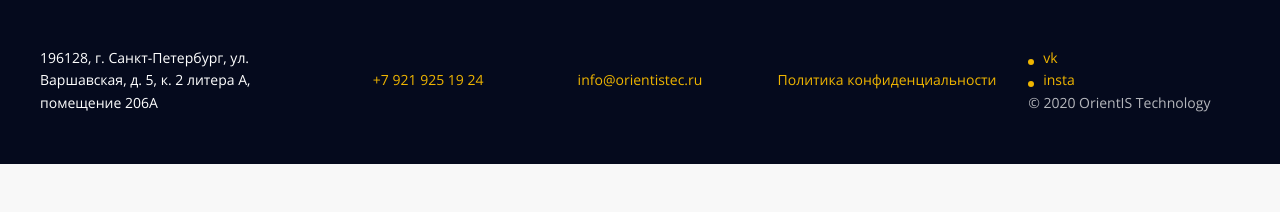
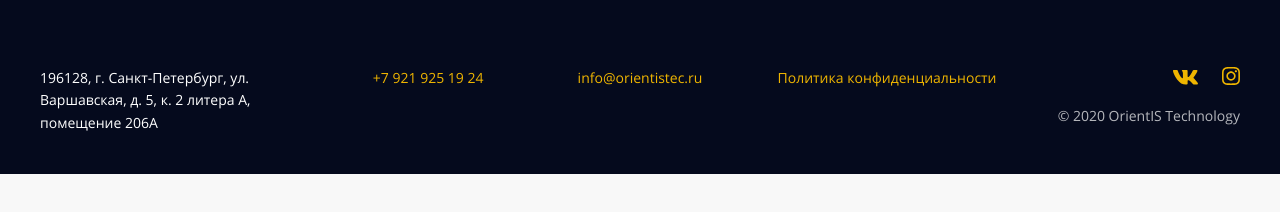
Before and after one commit to TMaksimovich/orient, a website: page app/index.html in a window 1280 px wide. Shown: the part 198-410 px from the top of the page. Drawn offline with nearby package versions, Linux system fonts and the light colour scheme; files that its build step writes are made by us from their sources.

Commit message:
footer style desktop

```diff
--- a/app/sass/_footer.scss
+++ b/app/sass/_footer.scss
@@ -1,5 +1,5 @@
 footer {
-	padding: 50px 40px;
+	padding: 70px 40px 40px;
   background-color: $dark-blue;
   color: #fff;
   font-size: 14px;
@@ -11,15 +11,49 @@ footer {
 .footer-content {
   display: flex;
   justify-content: space-between;
-  align-items: center;
+  align-items: flex-start;
 }
 .phone-column,
 .mail-column,
 .privacy-column {
   text-align: center;
 }
+.social-column {
+  text-align: right;
+}
 .copyright {
   opacity: 0.7;
+}
+.social-list {
+  display: flex;
+  justify-content: flex-end;
+  align-items: flex-end;
+}
+.social-item {
+  padding-right: 0;
+  padding-left: 24px;
+  margin-bottom: 20px;
+  &:after {
+    display: none;
+  }
+}
+.social-link {
+  font-size: 0;
+  background-position: 0 0;
+  background-repeat: no-repeat;
+  display: block;
+}
+.social-link--vk {
+  background-image: url("../img/vk.svg");
+  background-size: 25px 15px;
+  width: 25px;
+  height: 15px;
+}
+.social-link--insta {
+  background-image: url("../img/insta.svg");
+  background-size: 18px 18px;
+  width: 18px;
+  height: 18px;
 }
 
 @media(max-width:991px){
--- a/web/css/style.css
+++ b/web/css/style.css
@@ -695,7 +695,7 @@ header {
 }
 
 footer {
-  padding: 50px 40px;
+  padding: 70px 40px 40px;
   background-color: #050A1D;
   color: #fff;
   font-size: 14px;
@@ -712,9 +712,9 @@ footer a:hover {
   -webkit-box-pack: justify;
       -ms-flex-pack: justify;
           justify-content: space-between;
-  -webkit-box-align: center;
-      -ms-flex-align: center;
-          align-items: center;
+  -webkit-box-align: start;
+      -ms-flex-align: start;
+          align-items: flex-start;
 }
 
 .phone-column,
@@ -723,8 +723,54 @@ footer a:hover {
   text-align: center;
 }
 
+.social-column {
+  text-align: right;
+}
+
 .copyright {
   opacity: 0.7;
+}
+
+.social-list {
+  display: -webkit-box;
+  display: -ms-flexbox;
+  display: flex;
+  -webkit-box-pack: end;
+      -ms-flex-pack: end;
+          justify-content: flex-end;
+  -webkit-box-align: end;
+      -ms-flex-align: end;
+          align-items: flex-end;
+}
+
+.social-item {
+  padding-right: 0;
+  padding-left: 24px;
+  margin-bottom: 20px;
+}
+.social-item:after {
+  display: none;
+}
+
+.social-link {
+  font-size: 0;
+  background-position: 0 0;
+  background-repeat: no-repeat;
+  display: block;
+}
+
+.social-link--vk {
+  background-image: url("../img/vk.svg");
+  background-size: 25px 15px;
+  width: 25px;
+  height: 15px;
+}
+
+.social-link--insta {
+  background-image: url("../img/insta.svg");
+  background-size: 18px 18px;
+  width: 18px;
+  height: 18px;
 }
 
 .menu-list {
```
Also changed, not shown: app/img/insta.svg (added), app/img/vk.svg (added), web/img/insta.svg (added), web/img/vk.svg (added).
